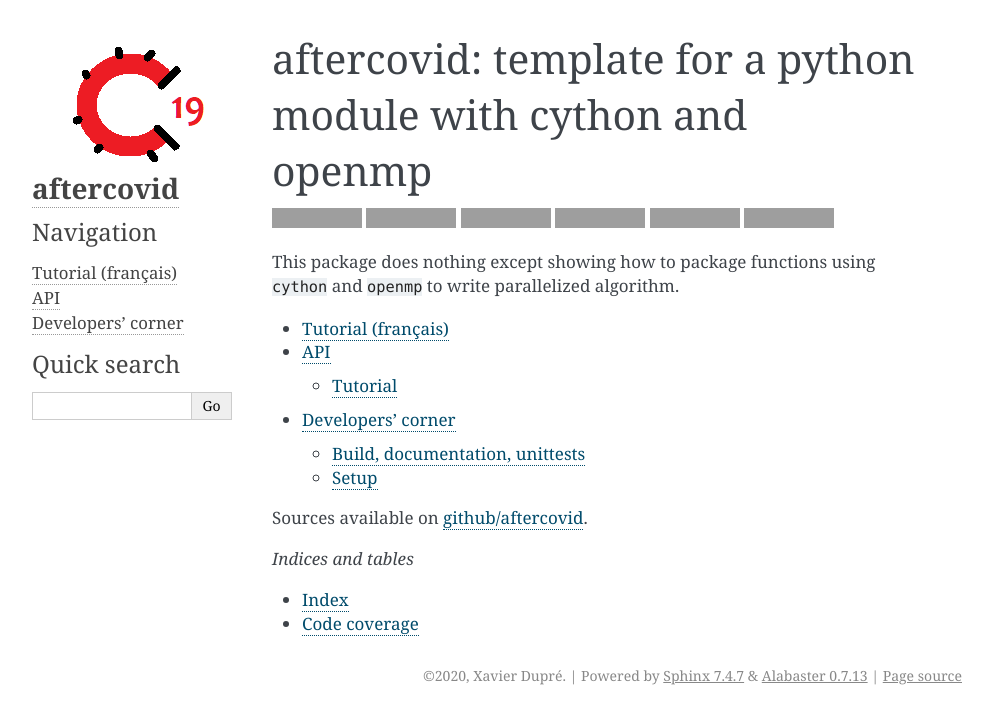
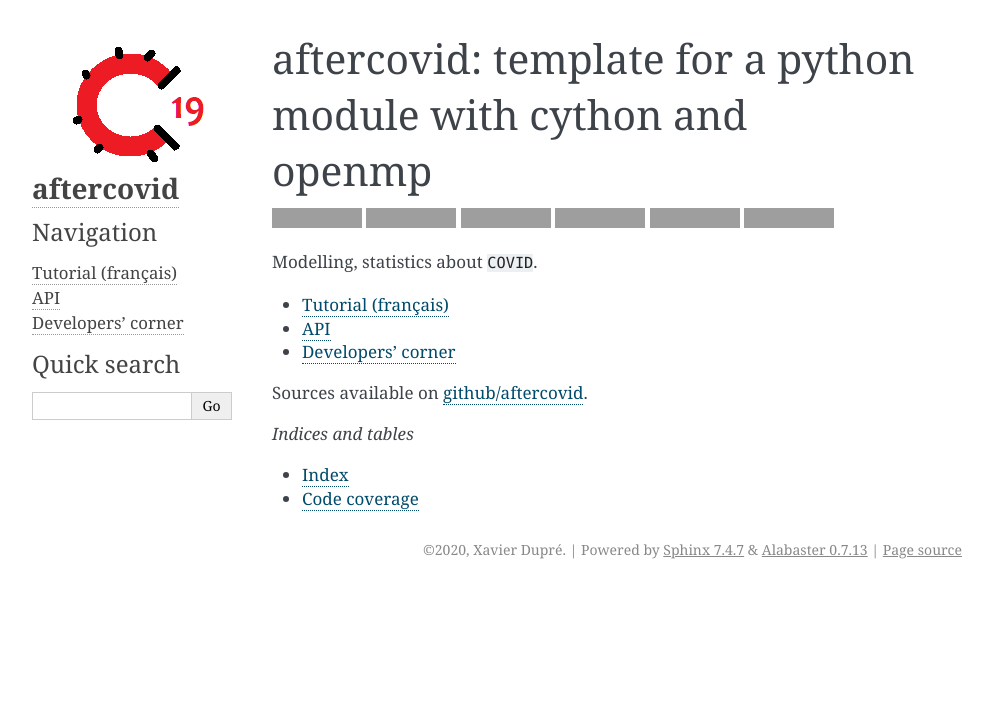
Before and after one commit to sdpython/aftercovid, a Sphinx documentation site: the page built from doc/index.rst, in a window 1280 px wide, cut to the strip 0-724 px from the top of the page. Shown: the whole strip, without its empty margins (148-1141 px from the left). Built offline with Sphinx 7.4.7, drawn with Linux system fonts in a browser that asks for light colours; pages that are not in the unit, such as notebooks, are missing from menus; cross-references to code outside the pages are shown as plain code; grey boxes are pictures that could not be loaded.

Commit message:
documentation

```diff
--- a/doc/dev.rst
+++ b/doc/dev.rst
@@ -47,7 +47,6 @@ To check style:
 Setup
 +++++
 
-Building the module require C++ libraries (:epkg:`openmp`).
 Instructions can be found in CI files:
 
 * `Windows <https://github.com/sdpython/aftercovid/blob/master/appveyor.yml>`_
--- a/doc/index.rst
+++ b/doc/index.rst
@@ -24,12 +24,10 @@ aftercovid: template for a python module with cython and openmp
     :alt: MIT License
     :target: http://opensource.org/licenses/MIT
 
-This package does nothing except showing how to package
-functions using :epkg:`cython` and :epkg:`openmp`
-to write parallelized algorithm.
+Modelling, statistics about :epkg:`COVID`.
 
 .. toctree::
-    :maxdepth: 2
+    :maxdepth: 1
 
     tutorial
     api
```
